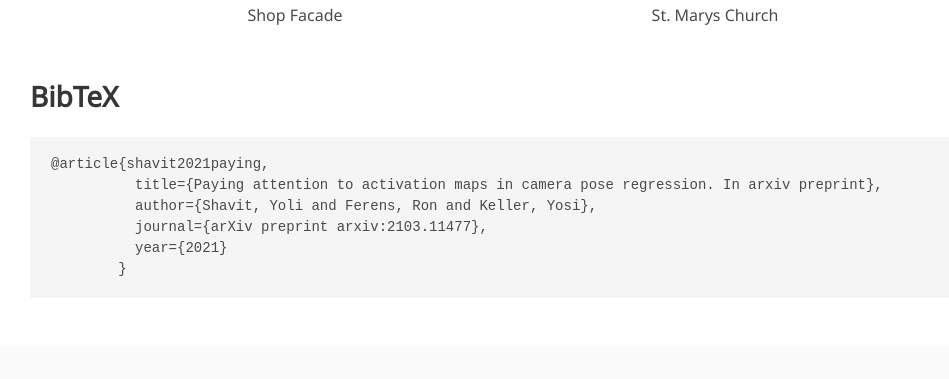
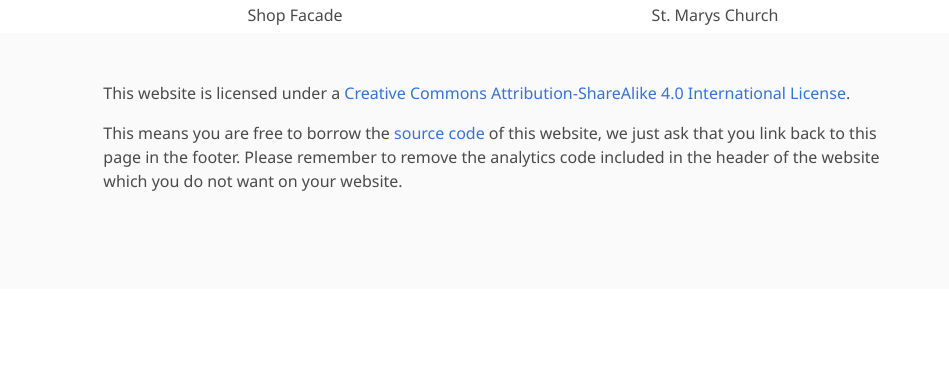
Before and after one commit to ronferens/extcambridgelandmarks, a plain HTML site: page index.html in a window 1280 px wide. Shown: the part 1846-2225 px from the top of the page, without its empty margins (130-1079 px from the left). After the commit the page ends 2135 px from the top, so only its background shows below. Drawn offline with nearby package versions, Linux system fonts and the light colour scheme; some icons are missing; a web font is replaced by a local one.

Commit message:
Uploaded Old Hospital video

```diff
--- a/index.html
+++ b/index.html
@@ -168,7 +168,7 @@
                 </div>
                 <div class="video">
                     <video autoplay controls muted loop playsinline height="100%">
-                        <source src="./static/videos/kingscollege_ecl.mp4" type="video/mp4">
+                        <source src="./static/videos/old_hospital_ecl.mp4" type="video/mp4">
                     </video>
                     <h2 class="author-block">Old Hospital</h2>
                 </div>
@@ -202,17 +202,17 @@
 </section>
 
 
-<section class="section" id="BibTeX">
-    <div class="container is-max-desktop content">
-        <h2 class="title">BibTeX</h2>
-        <pre><code>@article{shavit2021paying,
-          title={Paying attention to activation maps in camera pose regression. In arxiv preprint},
-          author={Shavit, Yoli and Ferens, Ron and Keller, Yosi},
-          journal={arXiv preprint arxiv:2103.11477},
-          year={2021}
-        }</code></pre>
-    </div>
-</section>
+<!--<section class="section" id="BibTeX">-->
+<!--    <div class="container is-max-desktop content">-->
+<!--        <h2 class="title">BibTeX</h2>-->
+<!--        <pre><code>@article{shavit2021paying,-->
+<!--          title={Paying attention to activation maps in camera pose regression. In arxiv preprint},-->
+<!--          author={Shavit, Yoli and Ferens, Ron and Keller, Yosi},-->
+<!--          journal={arXiv preprint arxiv:2103.11477},-->
+<!--          year={2021}-->
+<!--        }</code></pre>-->
+<!--    </div>-->
+<!--</section>-->
 
 
 <footer class="footer">
```
